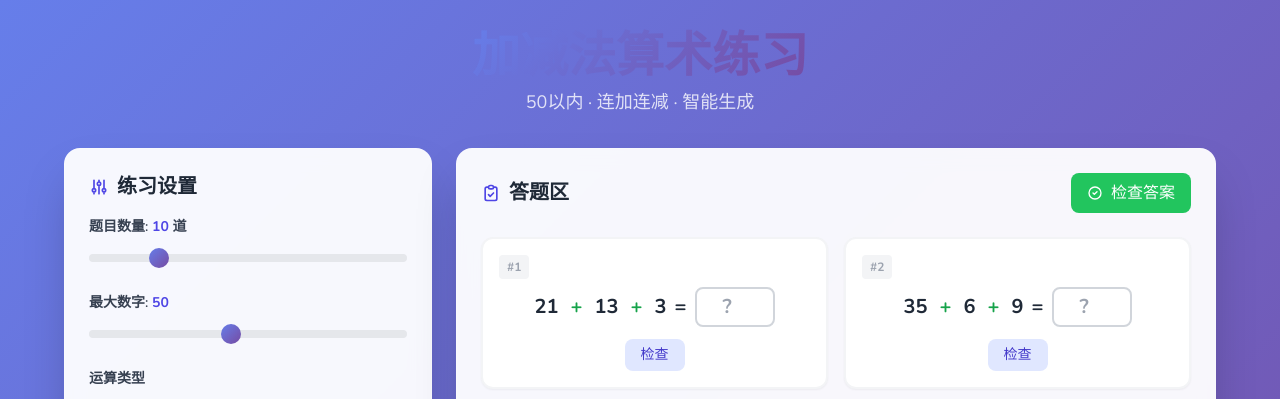
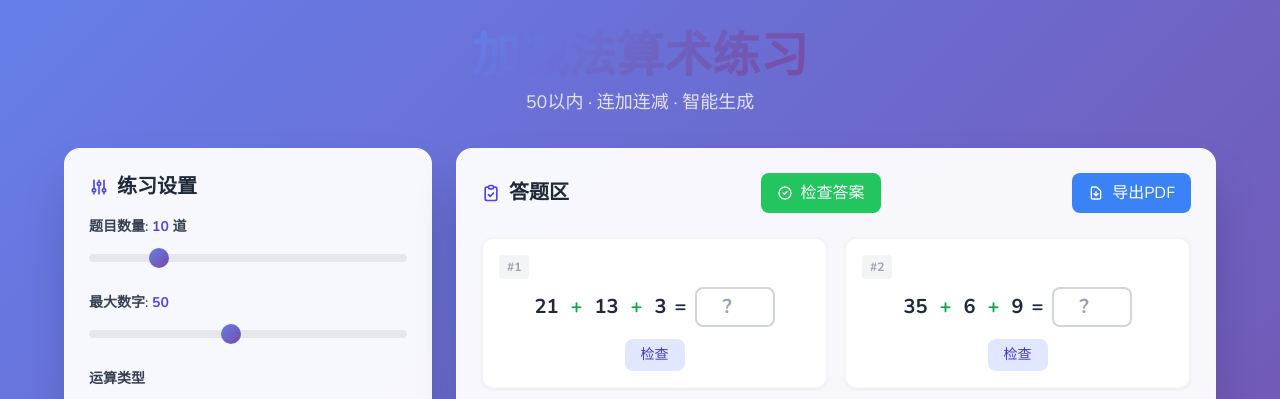
Before and after one commit to terryWJA/math-practice, a Flask app: page / in a window 1280 px wide. Shown: the top 399 px of the page. Run offline with Flask 2, Linux system fonts and the light colour scheme; some libraries are stand-ins or nearby versions.

Commit message:
Add PDF export feature

```diff
--- a/app.py
+++ b/app.py
@@ -1,4 +1,5 @@
-from flask import Flask, render_template, request, jsonify
+from flask import Flask, render_template, request, jsonify, make_response
+from fpdf import FPDF
 import random
 import re
 
@@ -92,5 +93,76 @@ def generate():
 
     return jsonify({'problems': problems})
 
+@app.route('/export-pdf', methods=['POST'])
+def export_pdf():
+    """导出题目为 PDF"""
+    data = request.json
+    problems = data.get('problems', [])
+
+    pdf = FPDF()
+    pdf.add_page()
+    pdf.set_font('Arial', 'B', 16)
+    pdf.cell(0, 10, '加减法算术练习', ln=True, align='C')
+    pdf.ln(5)
+
+    pdf.set_font('Arial', '', 12)
+    pdf.cell(0, 8, f'题目数量: {len(problems)}', ln=True)
+    pdf.ln(5)
+
+    # 题目区域
+    pdf.set_font('Arial', 'B', 14)
+    col_width = 90
+    row_height = 10
+    x_start = 10
+
+    for i, p in enumerate(problems):
+        if i % 2 == 0:
+            pdf.set_x(x_start)
+
+        # 构建题目表达式
+        expr = str(p['numbers'][0])
+        for j, op in enumerate(p['operators']):
+            expr += f' {op} {p["numbers"][j+1]}'
+        expr += ' ='
+
+        pdf.set_font('Arial', '', 12)
+        pdf.cell(col_width, row_height, f'{i+1}. {expr}', border=0)
+
+        if i % 2 == 1:
+            pdf.ln()
+
+    # 答案区域
+    pdf.ln(15)
+    pdf.set_font('Arial', 'B', 14)
+    pdf.cell(0, 10, '答案', ln=True)
+    pdf.ln(5)
+
+    pdf.set_font('Arial', '', 12)
+    for i, p in enumerate(problems):
+        if i % 4 == 0:
+            if i > 0:
+                pdf.ln()
+            pdf.set_x(x_start)
+        pdf.cell(40, 8, f'{i+1}. {p["answer"]}', border=0)
+    pdf.ln()
+
+    # 答题区域
+    pdf.ln(15)
+    pdf.set_font('Arial', 'B', 14)
+    pdf.cell(0, 10, '答题区', ln=True)
+    pdf.ln(5)
+
+    for i in range(len(problems)):
+        if i % 2 == 0:
+            pdf.set_x(x_start)
+        pdf.cell(col_width, 15, '', border=1)
+        if i % 2 == 1:
+            pdf.ln()
+
+    response = make_response(pdf.output(dest='S').encode('latin-1'))
+    response.headers['Content-Type'] = 'application/pdf'
+    response.headers['Content-Disposition'] = 'attachment; filename=math-practice.pdf'
+    return response
+
 if __name__ == '__main__':
     app.run(host='0.0.0.0', port=5000, debug=True)
--- a/requirements.txt
+++ b/requirements.txt
@@ -1 +1,2 @@
 flask>=2.0.0
+fpdf>=1.7.2
--- a/templates/index.html
+++ b/templates/index.html
@@ -202,6 +202,12 @@
                             </svg>
                             检查答案
                         </button>
+                        <button id="exportPdfBtn" class="px-4 py-2 bg-blue-500 hover:bg-blue-600 text-white rounded-lg font-medium transition-colors flex items-center gap-2 disabled:opacity-50 disabled:cursor-not-allowed" disabled>
+                            <svg class="w-4 h-4" fill="none" stroke="currentColor" viewBox="0 0 24 24">
+                                <path stroke-linecap="round" stroke-linejoin="round" stroke-width="2" d="M12 10v6m0 0l-3-3m3 3l3-3m2 8H7a2 2 0 01-2-2V5a2 2 0 012-2h5.586a1 1 0 01.707.293l5.414 5.414a1 1 0 01.293.707V19a2 2 0 01-2 2z"></path>
+                            </svg>
+                            导出PDF
+                        </button>
                     </div>
 
                     <div id="problemsContainer" class="grid md:grid-cols-2 gap-4">
@@ -250,6 +256,25 @@
         generateBtn.addEventListener('click', renderProblems);
         checkAllBtn.addEventListener('click', checkAll);
 
+        // 导出PDF
+        document.getElementById('exportPdfBtn').addEventListener('click', () => {
+            if (currentProblems.length === 0) return;
+            fetch('/export-pdf', {
+                method: 'POST',
+                headers: {'Content-Type': 'application/json'},
+                body: JSON.stringify({problems: currentProblems})
+            })
+            .then(r => r.blob())
+            .then(blob => {
+                const url = URL.createObjectURL(blob);
+                const a = document.createElement('a');
+                a.href = url;
+                a.download = 'math-practice.pdf';
+                a.click();
+                URL.revokeObjectURL(url);
+            });
+        });
+
         function renderProblems() {
             const count = parseInt(problemCountSlider.value);
             const maxNum = parseInt(maxNumberSlider.value);
@@ -280,6 +305,7 @@
                 });
 
                 checkAllBtn.disabled = false;
+                document.getElementById('exportPdfBtn').disabled = false;
                 stats = { correct: 0, wrong: 0 };
                 updateStats();
                 statsPanel.classList.remove('hidden');
```
Also changed, not shown: templates/mobile.html (+23 -1 lines), 1 other file.
